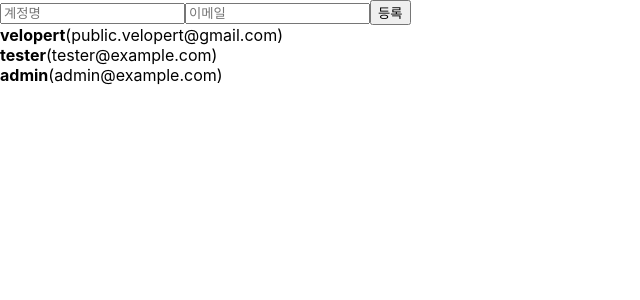
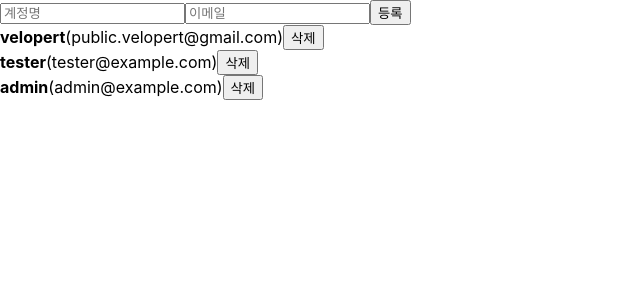
Before and after one commit to SI-Kim/begin-react, a React (Create React App) app: page / in a window 1280 px wide. Shown: the top 300 px of the page, without its empty margins (0-640 px from the left). Built offline with nearby package versions, Linux system fonts and the light colour scheme.

Commit message:
1-14 removing on array

```diff
--- a/src/App.js
+++ b/src/App.js
@@ -55,6 +55,10 @@
     nextId.current += 1;
   };
 
+  const onRemove = id => {
+    setUsers(users.filter(user => user.id !== id));
+  };
+
   return (
     <>
       <CreateUser
@@ -63,7 +67,7 @@
         onChange={onChange}
         onCreate={onCreate}
       />
-      <UserList users={users} />
+      <UserList users={users} onRemove={onRemove} />
     </>
   );
 }
--- a/src/UserList.js
+++ b/src/UserList.js
@@ -1,19 +1,24 @@
 import React from 'react';
 
-export const User = ({ user }) => {
+export const User = ({ user, onRemove }) => {
     return (
         <div>
             <b>{user.username}</b>
             <span>({user.email})</span>
+            <button
+                onClick={() => onRemove(user.id)}
+                >
+                삭제
+            </button>
         </div>
     );
 }
 
-export const UserList = ({ users}) => {
+export const UserList = ({ users, onRemove }) => {
     return (
         <div>
             {users.map(user => (
-                <User user={user} key={user.id} />
+                <User user={user} key={user.id} onRemove={onRemove} />
             ))}
         </div>
     );
```
